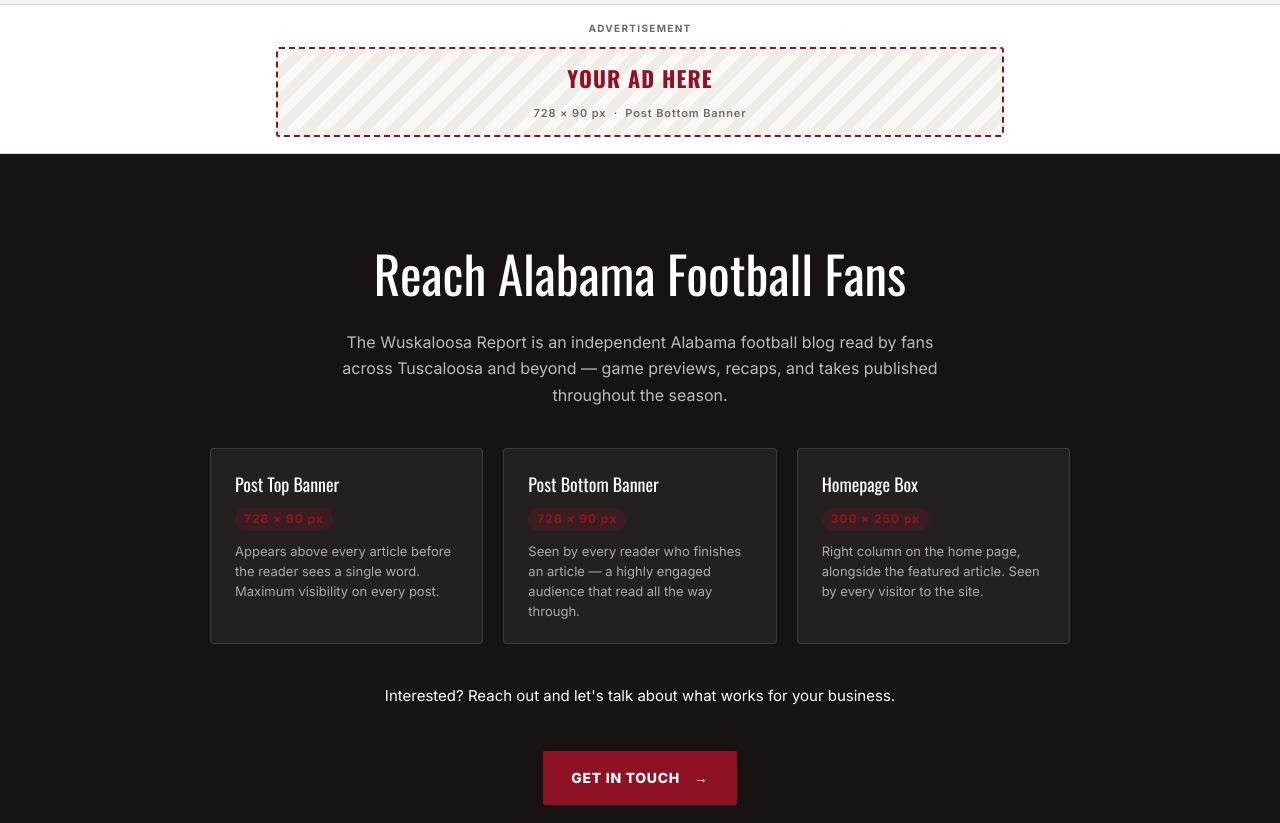
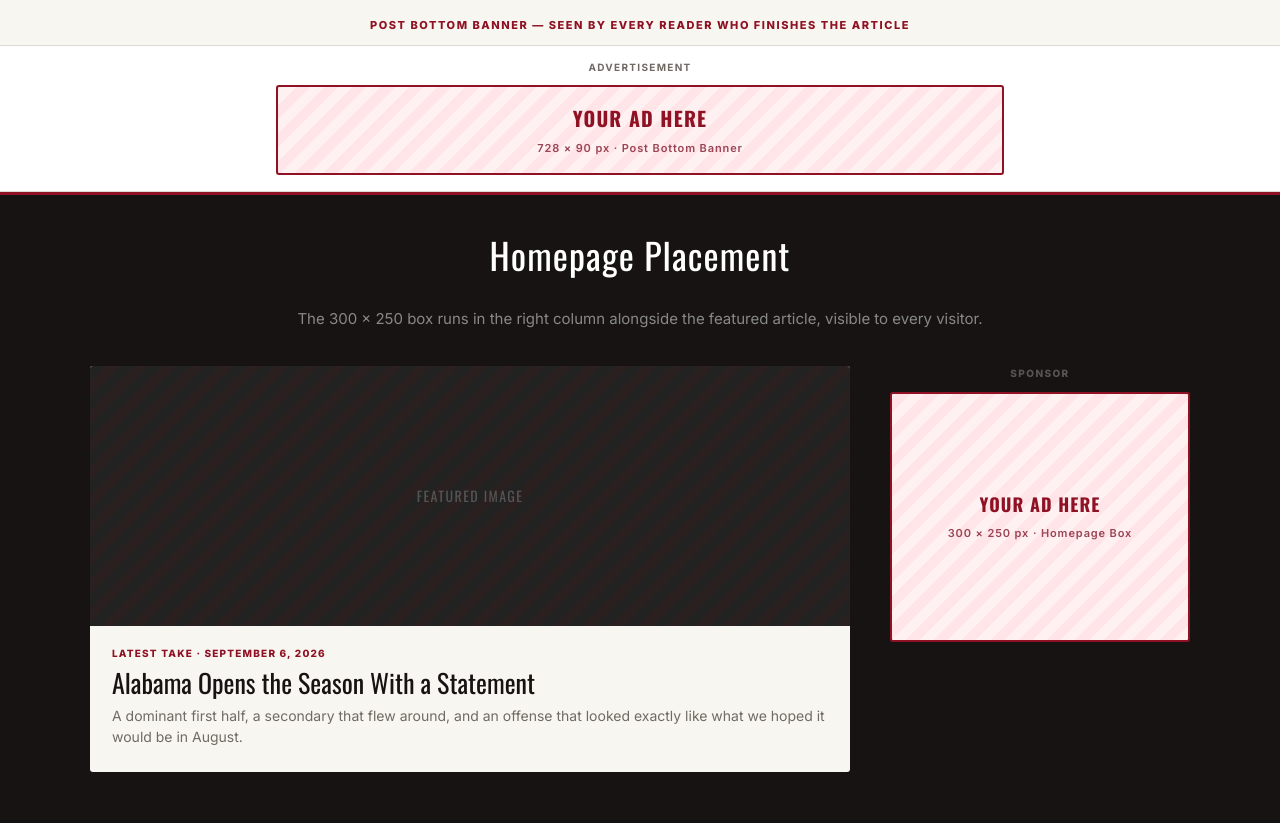
Before and after one commit to austinms1298/the-wuskaloosa-report, a website: page public/ad-demo.html in a window 1280 px wide. Shown: the part 1458-2281 px from the top of the page. Drawn offline with nearby package versions, Linux system fonts and the light colour scheme.

Commit message:
Ad demo: visible placeholders, homepage mockup section

```diff
--- a/public/ad-demo.html
+++ b/public/ad-demo.html
@@ -40,66 +40,120 @@
       font-size: 13px; font-weight: 700; letter-spacing: .05em;
     }
 
+    /* ── Section label ── */
+    .placement-label {
+      text-align: center;
+      padding: 6px 16px 0;
+      font-size: 11px; font-weight: 800; letter-spacing: .14em;
+      text-transform: uppercase; color: var(--crimson);
+    }
+
     /* ── Ad slots ── */
     .ad-slot {
       display: flex; flex-direction: column; align-items: center;
-      padding: 16px 24px;
+      padding: 14px 24px 16px;
       background: #fff; border-top: 1px solid var(--line); border-bottom: 1px solid var(--line);
     }
     .ad-label { font-size: 10px; font-weight: 700; letter-spacing: .13em; text-transform: uppercase; color: var(--muted); margin-bottom: 10px; }
     .ad-placeholder {
       display: flex; flex-direction: column; align-items: center; justify-content: center;
-      gap: 8px;
-      background: repeating-linear-gradient(-45deg, #faf8f5, #faf8f5 10px, #f0ede8 10px, #f0ede8 20px);
-      border: 2.5px dashed var(--crimson);
+      gap: 6px;
+      background: repeating-linear-gradient(-45deg, #fff0f2, #fff0f2 10px, #ffe4e8 10px, #ffe4e8 20px);
+      border: 2px solid var(--crimson);
       border-radius: 3px;
       color: var(--crimson); font-weight: 800; font-family: 'Oswald', sans-serif;
-      letter-spacing: .05em;
+      letter-spacing: .06em;
     }
-    .ad-placeholder .dim { font-size: 11px; font-weight: 600; font-family: 'Inter', sans-serif; color: var(--muted); letter-spacing: .08em; margin-top: 2px; }
-    .ad-banner { width: min(728px, 100%); height: 90px; font-size: 22px; }
-    .ad-box    { width: 300px; max-width: 100%; height: 250px; font-size: 20px; }
+    .ad-placeholder .dim { font-size: 11px; font-weight: 600; font-family: 'Inter', sans-serif; color: #9a4454; letter-spacing: .08em; }
+    .ad-banner { width: min(728px, 100%); height: 90px; font-size: 20px; }
+    .ad-box    { width: 300px; max-width: 100%; height: 250px; font-size: 18px; }
 
     /* ── Article ── */
-    .article { padding-bottom: 60px; }
-    .article-header { max-width: 900px; margin: 52px auto 30px; padding: 0 24px; text-align: center; }
+    .article { padding-bottom: 56px; }
+    .article-header { max-width: 900px; margin: 48px auto 28px; padding: 0 24px; text-align: center; }
     .eyebrow { font-size: 11px; font-weight: 800; letter-spacing: .12em; text-transform: uppercase; margin: 0 0 10px; color: var(--crimson); }
-    .article-header h1 { font-family: 'Oswald', sans-serif; font-weight: 400; font-size: clamp(38px, 6vw, 78px); line-height: 1.08; margin: 10px 0; }
-    .lead { font-size: clamp(17px, 2.2vw, 22px); line-height: 1.45; color: var(--muted); max-width: 640px; margin: 0 auto; }
-    .article-body { max-width: 720px; margin: 40px auto; padding: 0 24px; font-size: 17px; line-height: 1.75; }
+    .article-header h1 { font-family: 'Oswald', sans-serif; font-weight: 400; font-size: clamp(36px, 6vw, 72px); line-height: 1.08; margin: 10px 0; }
+    .lead { font-size: clamp(16px, 2.2vw, 20px); line-height: 1.45; color: var(--muted); max-width: 620px; margin: 0 auto; }
+    .article-body { max-width: 720px; margin: 36px auto; padding: 0 24px; font-size: 17px; line-height: 1.75; }
     .article-body p { margin-bottom: 1.2em; }
-    .article-body h2 { font-family: 'Oswald', sans-serif; font-weight: 400; font-size: 34px; margin: 1.4em 0 .5em; }
+    .article-body h2 { font-family: 'Oswald', sans-serif; font-weight: 400; font-size: 32px; margin: 1.4em 0 .5em; }
+
+    /* ── Section divider ── */
+    .section-divider {
+      border: none; border-top: 3px solid var(--crimson);
+      margin: 0;
+    }
+    .section-heading {
+      background: var(--deep); color: #fff;
+      text-align: center; padding: 32px 24px 24px;
+      font-family: 'Oswald', sans-serif; font-weight: 400;
+      font-size: clamp(24px, 3vw, 36px); letter-spacing: .03em;
+      margin: 0;
+    }
+    .section-sub {
+      background: var(--deep); color: #888;
+      text-align: center; padding: 0 24px 36px;
+      font-size: 15px; margin: 0;
+    }
+
+    /* ── Homepage mockup ── */
+    .homepage-mockup {
+      background: var(--deep); padding: 0 clamp(24px,5vw,72px) 48px;
+    }
+    .hp-inner {
+      max-width: 1100px; margin: 0 auto;
+      display: grid; grid-template-columns: 1fr 300px; gap: 40px;
+      align-items: start;
+    }
+    .hp-featured { background: var(--paper); border-radius: 3px; overflow: hidden; }
+    .hp-img-placeholder {
+      background: repeating-linear-gradient(-45deg, #2a2020, #2a2020 10px, #222 10px, #222 20px);
+      height: 260px; display: flex; align-items: center; justify-content: center;
+      font-family: 'Oswald', sans-serif; color: #555; font-size: 14px; letter-spacing: .1em; text-transform: uppercase;
+    }
+    .hp-article-info { padding: 20px 22px 24px; }
+    .hp-eyebrow { font-size: 10px; font-weight: 800; letter-spacing: .12em; text-transform: uppercase; color: var(--crimson); margin-bottom: 6px; }
+    .hp-title { font-family: 'Oswald', sans-serif; font-weight: 400; font-size: 26px; line-height: 1.12; margin: 0 0 8px; color: var(--deep); }
+    .hp-excerpt { font-size: 14px; color: var(--muted); line-height: 1.55; margin: 0; }
+    .hp-sidebar {}
+    .hp-sidebar-label {
+      font-size: 10px; font-weight: 800; letter-spacing: .14em; text-transform: uppercase;
+      color: #555; margin-bottom: 10px; text-align: center;
+    }
 
     /* ── Sponsor info section ── */
     .sponsor-info {
-      background: var(--deep); color: #fff;
-      padding: clamp(40px, 8vw, 80px) clamp(24px, 6vw, 80px);
+      background: #111; color: #fff;
+      padding: clamp(40px, 8vw, 72px) clamp(24px, 6vw, 80px);
       text-align: center;
     }
-    .sponsor-info h2 { font-family: 'Oswald', sans-serif; font-weight: 400; font-size: clamp(30px, 4vw, 52px); margin: 0 0 16px; }
-    .sponsor-info p { font-size: 16px; color: #bbb; max-width: 600px; margin: 0 auto 10px; line-height: 1.65; }
-    .slots-grid { display: grid; grid-template-columns: repeat(auto-fit, minmax(240px, 1fr)); gap: 20px; max-width: 860px; margin: 40px auto; text-align: left; }
-    .slot-card { background: rgba(255,255,255,.06); border: 1px solid rgba(255,255,255,.12); border-radius: 4px; padding: 22px 24px; }
-    .slot-card h3 { font-family: 'Oswald', sans-serif; font-weight: 400; font-size: 18px; margin: 0 0 6px; color: #fff; }
-    .slot-card .sz { font-size: 12px; font-weight: 700; letter-spacing: .08em; color: var(--crimson); background: rgba(143,18,36,.2); display: inline-block; padding: 2px 9px; border-radius: 10px; margin-bottom: 10px; }
-    .slot-card p { font-size: 13px; color: #aaa; margin: 0; line-height: 1.55; }
+    .sponsor-info h2 { font-family: 'Oswald', sans-serif; font-weight: 400; font-size: clamp(28px, 4vw, 48px); margin: 0 0 14px; }
+    .sponsor-info p { font-size: 15px; color: #bbb; max-width: 580px; margin: 0 auto 10px; line-height: 1.65; }
+    .slots-grid { display: grid; grid-template-columns: repeat(auto-fit, minmax(220px, 1fr)); gap: 18px; max-width: 820px; margin: 36px auto; text-align: left; }
+    .slot-card { background: rgba(255,255,255,.05); border: 1px solid rgba(255,255,255,.1); border-radius: 3px; padding: 20px 22px; }
+    .slot-card h3 { font-family: 'Oswald', sans-serif; font-weight: 400; font-size: 17px; margin: 0 0 6px; color: #fff; }
+    .slot-card .sz { font-size: 11px; font-weight: 700; letter-spacing: .08em; color: #e87e8a; background: rgba(143,18,36,.25); display: inline-block; padding: 2px 9px; border-radius: 10px; margin-bottom: 10px; }
+    .slot-card p { font-size: 13px; color: #999; margin: 0; line-height: 1.55; }
     .cta-btn {
       display: inline-flex; align-items: center; gap: 14px;
       background: var(--crimson); color: #fff;
       font-size: 14px; font-weight: 800; letter-spacing: .05em;
-      padding: 16px 28px; border-radius: 2px; margin-top: 32px;
+      padding: 16px 28px; border-radius: 2px; margin-top: 28px;
     }
+    .cta-btn:hover { opacity: .9; }
 
     /* ── Footer ── */
     .footer {
       display: flex; justify-content: space-between; gap: 20px; flex-wrap: wrap;
-      padding: 32px clamp(24px,5vw,72px); background: #191515; color: #fff;
+      padding: 28px clamp(24px,5vw,72px); background: #0e0b0b; color: #fff;
     }
-    .footer p { margin: 4px 0; color: #bbb; font-size: 13px; }
+    .footer p { margin: 4px 0; color: #777; font-size: 13px; }
 
-    @media (max-width: 680px) {
+    @media (max-width: 760px) {
       .site-nav { display: none; }
-      .ad-banner { height: 60px; font-size: 16px; }
+      .ad-banner { height: 64px; font-size: 15px; }
+      .hp-inner { grid-template-columns: 1fr; }
+      .hp-sidebar { display: none; }
     }
   </style>
 </head>
@@ -107,7 +161,7 @@
 
 <!-- Demo notice -->
 <div class="demo-bar">
-  📢 SPONSOR PREVIEW — This page shows exactly where your ad will appear on The Wuskaloosa Report
+  SPONSOR PREVIEW — This page shows exactly where your ad will appear on The Wuskaloosa Report
 </div>
 
 <!-- Header -->
@@ -121,12 +175,14 @@
   </nav>
 </header>
 
+
 <!-- ══ POST TOP BANNER SLOT ══════════════════════════════════════ -->
+<p class="placement-label">Post Top Banner — seen before every article</p>
 <div class="ad-slot">
   <div class="ad-label">Advertisement</div>
   <div class="ad-placeholder ad-banner">
     YOUR AD HERE
-    <span class="dim">728 × 90 px &nbsp;·&nbsp; Post Top Banner</span>
+    <span class="dim">728 × 90 px · Post Top Banner</span>
   </div>
 </div>
 
@@ -154,11 +210,37 @@
 </article>
 
 <!-- ══ POST BOTTOM BANNER SLOT ═══════════════════════════════════ -->
-<div class="ad-slot" style="margin-top:0;">
+<p class="placement-label">Post Bottom Banner — seen by every reader who finishes the article</p>
+<div class="ad-slot">
   <div class="ad-label">Advertisement</div>
   <div class="ad-placeholder ad-banner">
     YOUR AD HERE
-    <span class="dim">728 × 90 px &nbsp;·&nbsp; Post Bottom Banner</span>
+    <span class="dim">728 × 90 px · Post Bottom Banner</span>
+  </div>
+</div>
+
+<hr class="section-divider">
+
+<!-- ══ HOMEPAGE MOCKUP ════════════════════════════════════════════ -->
+<h2 class="section-heading">Homepage Placement</h2>
+<p class="section-sub">The 300 × 250 box runs in the right column alongside the featured article, visible to every visitor.</p>
+<div class="homepage-mockup">
+  <div class="hp-inner">
+    <div class="hp-featured">
+      <div class="hp-img-placeholder">Featured Image</div>
+      <div class="hp-article-info">
+        <div class="hp-eyebrow">Latest Take · September 6, 2026</div>
+        <div class="hp-title">Alabama Opens the Season With a Statement</div>
+        <p class="hp-excerpt">A dominant first half, a secondary that flew around, and an offense that looked exactly like what we hoped it would be in August.</p>
+      </div>
+    </div>
+    <div class="hp-sidebar">
+      <div class="hp-sidebar-label">Sponsor</div>
+      <div class="ad-placeholder ad-box">
+        YOUR AD HERE
+        <span class="dim">300 × 250 px · Homepage Box</span>
+      </div>
+    </div>
   </div>
 </div>
 
@@ -187,7 +269,7 @@
 
   <p style="color:#fff;font-size:15px;">Interested? Reach out and let's talk about what works for your business.</p>
   <a class="cta-btn" href="mailto:wuskaloosareport@gmail.com?subject=Sponsorship%20Inquiry">
-    GET IN TOUCH <span>→</span>
+    GET IN TOUCH →
   </a>
 </section>
 
```
